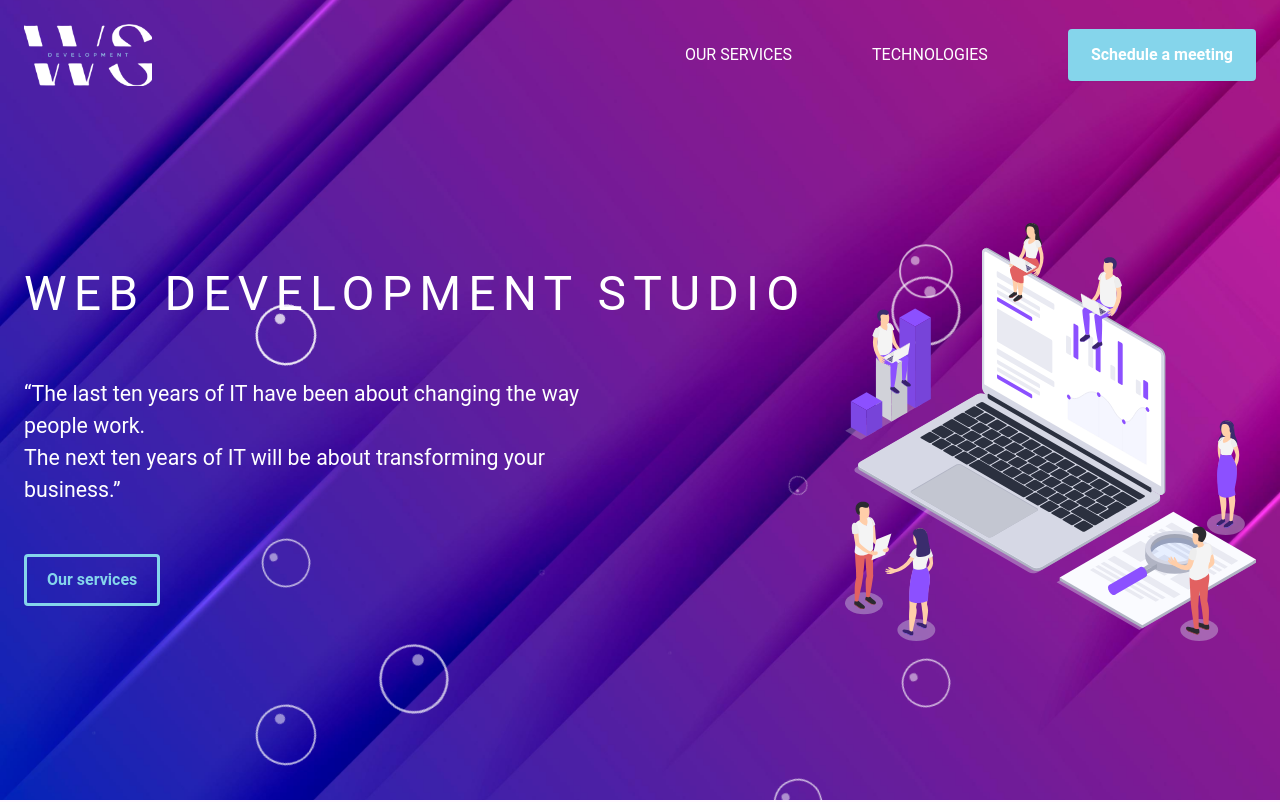
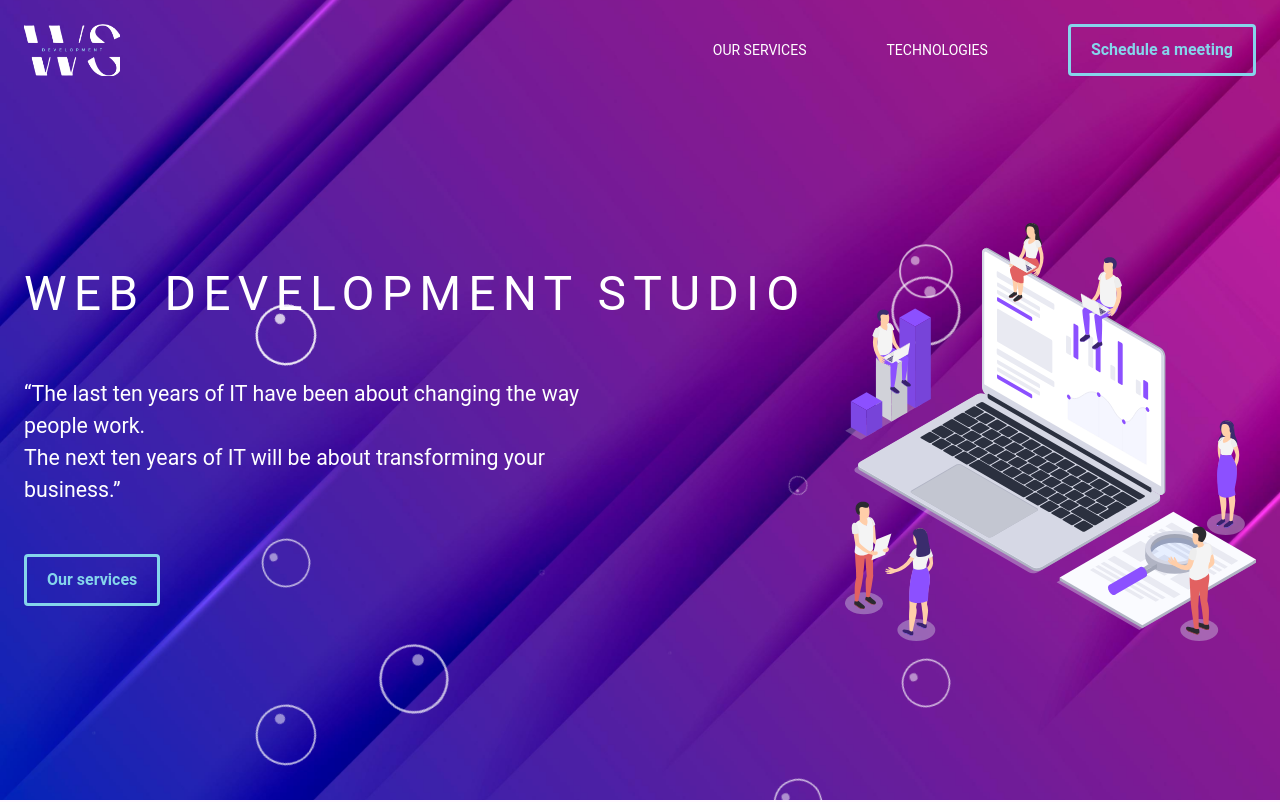
Before and after one commit to ValentynIpolitov/web-studio, a Vue app: page / in a window 1280 px wide. Shown: the top 802 px of the page. Built offline with nearby package versions, Linux system fonts and the light colour scheme.

Commit message:
header upgrade

```diff
--- a/src/router/index.js
+++ b/src/router/index.js
@@ -37,7 +37,7 @@ const router = createRouter({
       return {
         el: to.hash,
         behavior: "smooth",
-        top: 100,
+        top: 70,
       };
     }
   },
--- a/src/shared/Header.vue
+++ b/src/shared/Header.vue
@@ -3,7 +3,7 @@
         <header id="header" class="py-6 z-50" :class="{ 'is-sticky': isSticky }">
             <!-- header -->
             <div class="container m-auto px-6 flex justify-between">
-                <img id="logo" class="w-32" src="../assets/logo.png" alt="">
+                <img id="logo" class="w-24" src="../assets/logo.png" alt="">
                 <Nav />
             </div>
         </header>
@@ -67,8 +67,13 @@ function updateSticky() {
 }
 
 header {
-    min-height: 100px;
+    min-height: 70px;
     display: flex;
     transition: all .2s ease, background-position 1ms;
+
+    &.is-sticky {
+        padding-top: 10px;
+        padding-bottom: 10px;
+    }
 }
 </style>
--- a/src/shared/Nav.vue
+++ b/src/shared/Nav.vue
@@ -19,7 +19,7 @@
 
             <li class="nav-item">
                 <a target="_blank" href="https://calendly.com/valentyn4ik/30min">
-                    <Button class="btn-primary">Schedule a meeting</Button>
+                    <Button class="btn-secondary">Schedule a meeting</Button>
                 </a>
             </li>
         </ul>
@@ -42,9 +42,6 @@ onMounted(() => {
     const navMenu = document.querySelector(".nav-menu");
 
     hamburger.addEventListener("click", mobileMenu);
-
-    const navLink = document.querySelectorAll(".nav-link");
-    navLink.forEach(n => n.addEventListener("click", closeMenu));
 })
 
 
@@ -99,16 +96,6 @@ function closeMenu() {
 .nav-item {
     margin-left: 5rem;
     text-transform: uppercase;
-}
-
-.nav-link {
-    font-size: 1.6rem;
-    font-weight: 400;
-    color: #475569;
-}
-
-.nav-link:hover {
-    color: #482ff7;
 }
 
 .nav-logo {
--- a/src/shared/NavLink.vue
+++ b/src/shared/NavLink.vue
@@ -1,7 +1,7 @@
 <template>
     <!-- change color active to amber -->
     <RouterLink
-        class="text-white transition ease-in-out duration-300 hover:text-cyan-400"
+        class="text-white transition ease-in-out duration-300 hover:text-cyan-400 text-sm"
         active-class=""
     >
         <slot />
```
